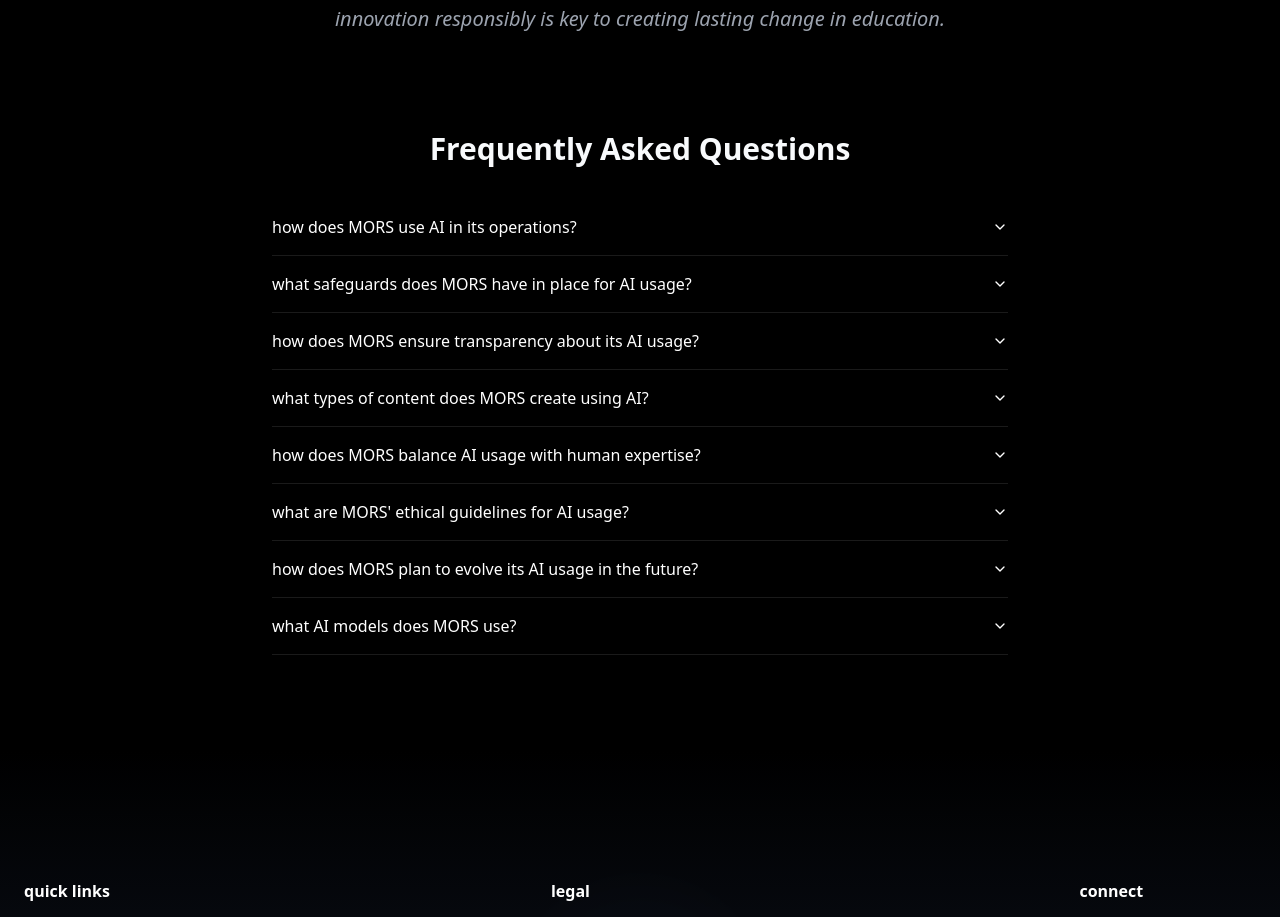
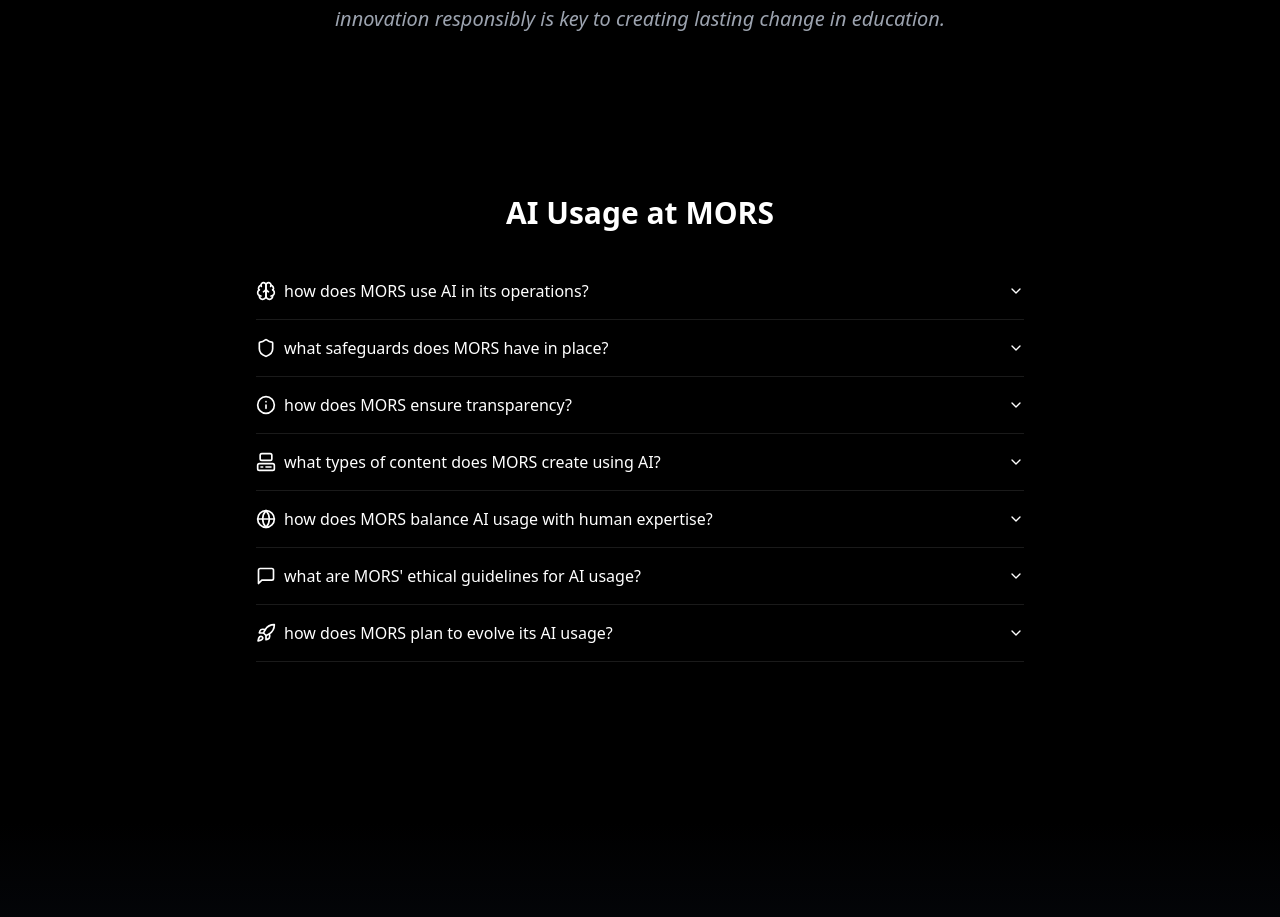
Before and after one commit to theonewithpooh-bear/mors, a React (Vite) app: page /ai-usage in a window 1280 px wide. Shown: the part 1340-2257 px from the top of the page. Built offline with nearby package versions, Linux system fonts and the light colour scheme.

Commit message:
Fix homepage content issue
Restore the homepage content to ensure it displays the intended information instead of the FAQs.
[skip gpt_engineer]

```diff
--- a/src/pages/AIUsage.jsx
+++ b/src/pages/AIUsage.jsx
@@ -4,7 +4,7 @@ import Header from '../components/Header';
 import Footer from '../components/Footer';
 import { Brain, Shield, BookOpen, DollarSign, Zap, Target } from 'lucide-react';
 import { Card } from '@/components/ui/card';
-import FAQSection from '../components/learn-more/FAQSection';
+import AIUsageFAQ from '../components/home/AIUsageFAQ';
 
 const AIUsage = () => {
   return (
@@ -88,7 +88,7 @@ const AIUsage = () => {
             </p>
           </section>
 
-          <FAQSection />
+          <AIUsageFAQ />
         </motion.div>
       </div>
       <Footer />
--- a/src/pages/Index.jsx
+++ b/src/pages/Index.jsx
@@ -1,7 +1,6 @@
 import React from 'react';
 import Header from '../components/Header';
 import Footer from '../components/Footer';
-import AIUsageFAQ from '../components/home/AIUsageFAQ';
 
 const Index = () => {
   return (
@@ -19,7 +18,6 @@ const Index = () => {
             </p>
           </div>
         </section>
-        <AIUsageFAQ />
       </main>
       <Footer />
     </div>
```
